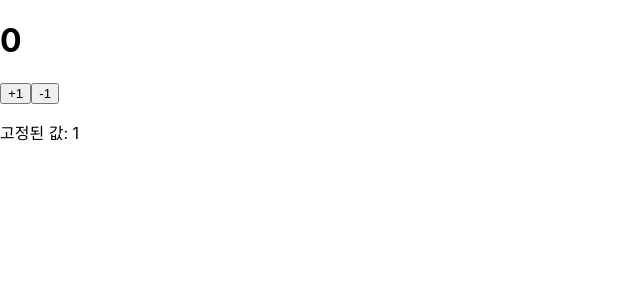
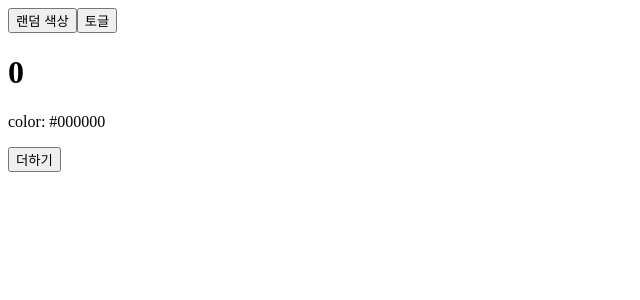
Before and after one commit to GodChiken/fast-campus-react, a React (Create React App) app: page / in a window 1280 px wide. Shown: the top 300 px of the page, without its empty margins (0-640 px from the left). Built offline with nearby package versions, Linux system fonts and the light colour scheme.

Commit message:
25. lifeCycle - 생명주기 실습

```diff
--- /dev/null
+++ b/src/component/class/LifeCycleSample.js
@@ -0,0 +1,58 @@
+import React, {Component} from 'react'
+
+export default class LifeCycleSample extends Component{
+    state = { number: 0, color: null };
+
+    myRef = null; // ref 를 설정 할 부분
+
+    constructor(props) {
+        super(props);
+        console.log("constructor");
+    }
+
+    static getDerivedStateFromProps(nextProps, prevState) {
+        console.log("getDerivedStateFromProps");
+        if (nextProps.color !== prevState.color) {
+            return { color: nextProps.color };
+        }
+        return null;
+    }
+
+    componentDidMount() { console.log("componentDidMount"); }
+
+    // 숫자의 마지막 자리가 4면 리렌더링하지 않습니다
+    shouldComponentUpdate(nextProps, nextState) {
+        console.log("shouldComponentUpdate", nextProps, nextState);
+        return nextState.number % 10 !== 4;
+    }
+
+    componentWillUnmount() { console.log("componentWillUnmount"); }
+
+    handleClick = () => { this.setState({ number: this.state.number + 1 }); };
+
+    getSnapshotBeforeUpdate(prevProps, prevState) {
+        console.log("getSnapshotBeforeUpdate");
+        if (prevProps.color !== this.props.color) { return this.myRef.style.color; }
+        else { return null; }
+    }
+
+    componentDidUpdate(prevProps, prevState, snapshot) {
+        console.log("componentDidUpdate", prevProps, prevState);
+        if (snapshot) { console.log("업데이트 되기 직전 색상: ", snapshot); }
+    }
+
+    render() {
+        console.log("render");
+        const style = { color: this.props.color };
+
+        return (
+            <div>
+                <h1 style={style} ref={ref => (this.myRef = ref)}>
+                    {this.state.number}
+                </h1>
+                <p>color: {this.state.color}</p>
+                <button onClick={this.handleClick}>더하기</button>
+            </div>
+        );
+    }
+}
--- a/src/index.js
+++ b/src/index.js
@@ -1,10 +1,28 @@
-import React from 'react'
-import {render} from 'react-dom'
-import './index.css';
-import App from "./component/function/App";
-import Hello from "./component/class/Hello";
-import Counter from "./component/class/Counter";
+import React, { useState } from "react";
+import ReactDOM from "react-dom";
 
-//render(<App/>,document.getElementById('root'));
-render(<Hello/>,document.getElementById('root'));
-render(<Counter/>,document.getElementById('root'));
+import "./styles.css";
+import LifeCycleSample from "./component/class/LifeCycleSample";
+
+function getRandomColor() {
+    return "#" + Math.floor(Math.random() * 16777215).toString(16);
+}
+
+function App() {
+    const [color, setColor] = useState("#000000");
+    const [visible, setVisible] = useState(true);
+
+    const onClick = () => { setColor(getRandomColor()); };
+    const onToggle = () => { setVisible(!visible); };
+
+    return (
+        <>
+            <button onClick={onClick}>랜덤 색상</button>
+            <button onClick={onToggle}>토글</button>
+            {visible && <LifeCycleSample color={color} />}
+        </>
+    );
+}
+
+const rootElement = document.getElementById("root");
+ReactDOM.render(<App />, rootElement);
--- /dev/null
+++ b/src/styles.css
@@ -0,0 +1,4 @@
+.App {
+    font-family: sans-serif;
+    text-align: center;
+}
```
Also changed, not shown: src/component/function/test.js (deleted).
